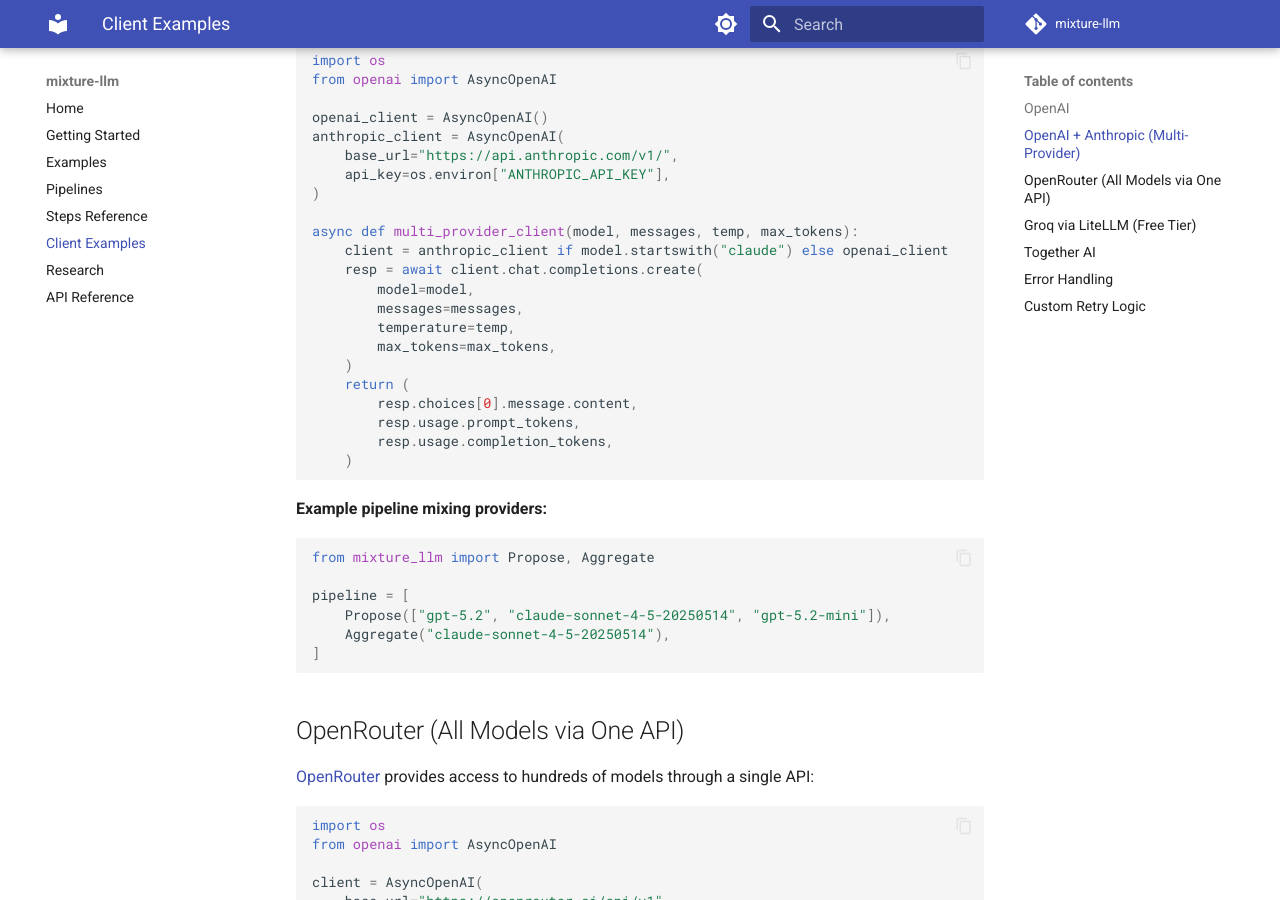
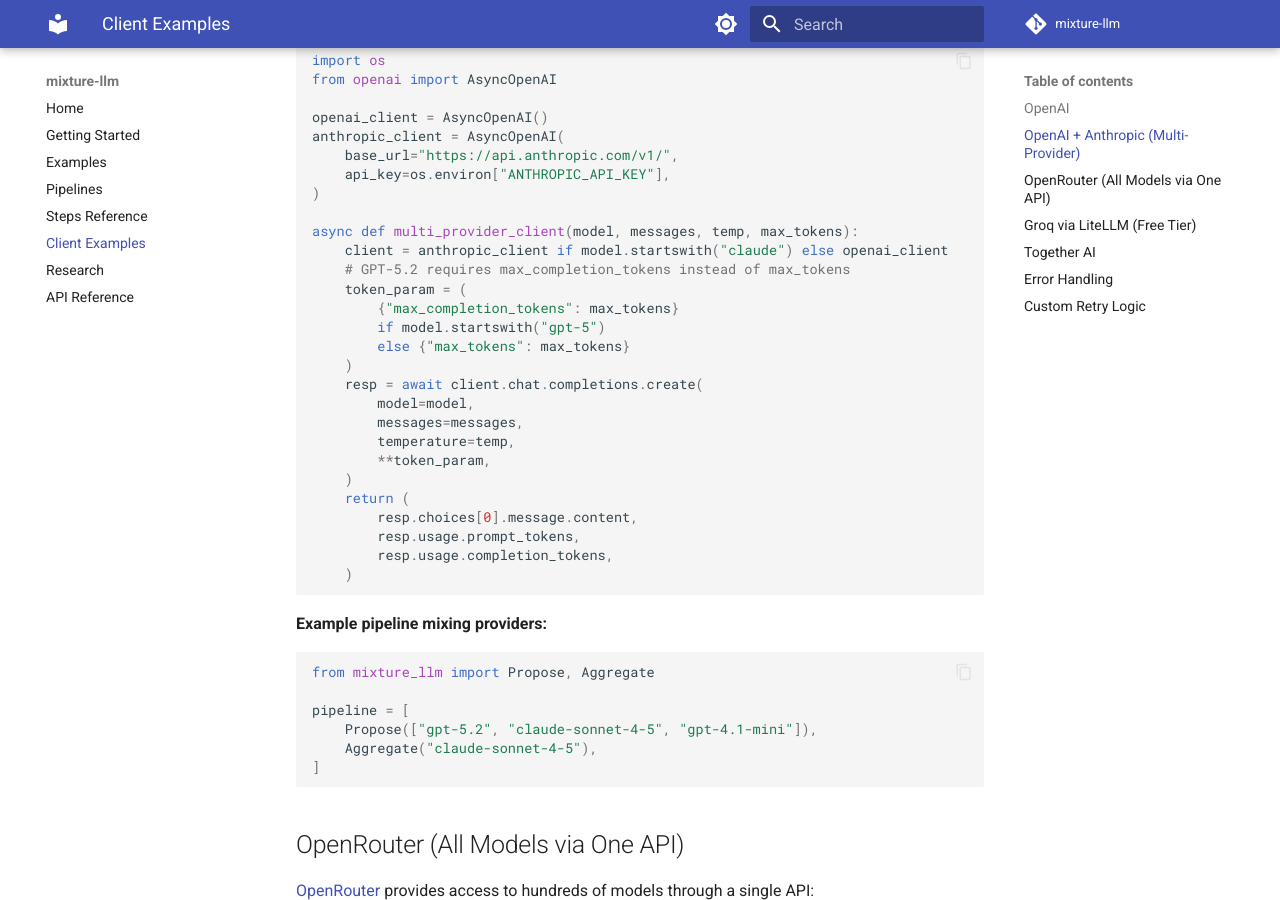
Before and after one commit to leonardosul/mixture-llm, an MkDocs documentation site: the page built from docs/clients.md, in a window 1280 px wide and 900 px high, scrolled down 960 px. Built offline with MkDocs 1.6.1 and Material for MkDocs 9.7.7, drawn with Linux system fonts in a browser that asks for light colours; comment, search, counter and statistics services are not loaded.

Commit message:
fix: correct model IDs and add max_completion_tokens handling
- Fix Claude model ID: claude-sonnet-4-5-20250514 → claude-sonnet-4-5
- Replace non-existent gpt-5.2-mini with gpt-4.1-mini
- Update client examples to use max_completion_tokens for GPT-5.2
  (GPT-5.2 requires max_completion_tokens instead of max_tokens)

````diff
--- a/docs/clients.md
+++ b/docs/clients.md
@@ -53,11 +53,17 @@ anthropic_client = AsyncOpenAI(
 
 async def multi_provider_client(model, messages, temp, max_tokens):
     client = anthropic_client if model.startswith("claude") else openai_client
+    # GPT-5.2 requires max_completion_tokens instead of max_tokens
+    token_param = (
+        {"max_completion_tokens": max_tokens}
+        if model.startswith("gpt-5")
+        else {"max_tokens": max_tokens}
+    )
     resp = await client.chat.completions.create(
         model=model,
         messages=messages,
         temperature=temp,
-        max_tokens=max_tokens,
+        **token_param,
     )
     return (
         resp.choices[0].message.content,
@@ -72,8 +78,8 @@ async def multi_provider_client(model, messages, temp, max_tokens):
 from mixture_llm import Propose, Aggregate
 
 pipeline = [
-    Propose(["gpt-5.2", "claude-sonnet-4-5-20250514", "gpt-5.2-mini"]),
-    Aggregate("claude-sonnet-4-5-20250514"),
+    Propose(["gpt-5.2", "claude-sonnet-4-5", "gpt-4.1-mini"]),
+    Aggregate("claude-sonnet-4-5"),
 ]
 ```
 
````
Also changed, not shown: README.md (+6 -4 lines), docs/examples.md (+4 -4 lines), docs/getting-started.md (+2 -2 lines), docs/pipelines.md (+4 -4 lines), docs/steps.md (+3 -3 lines), 3 other files.
